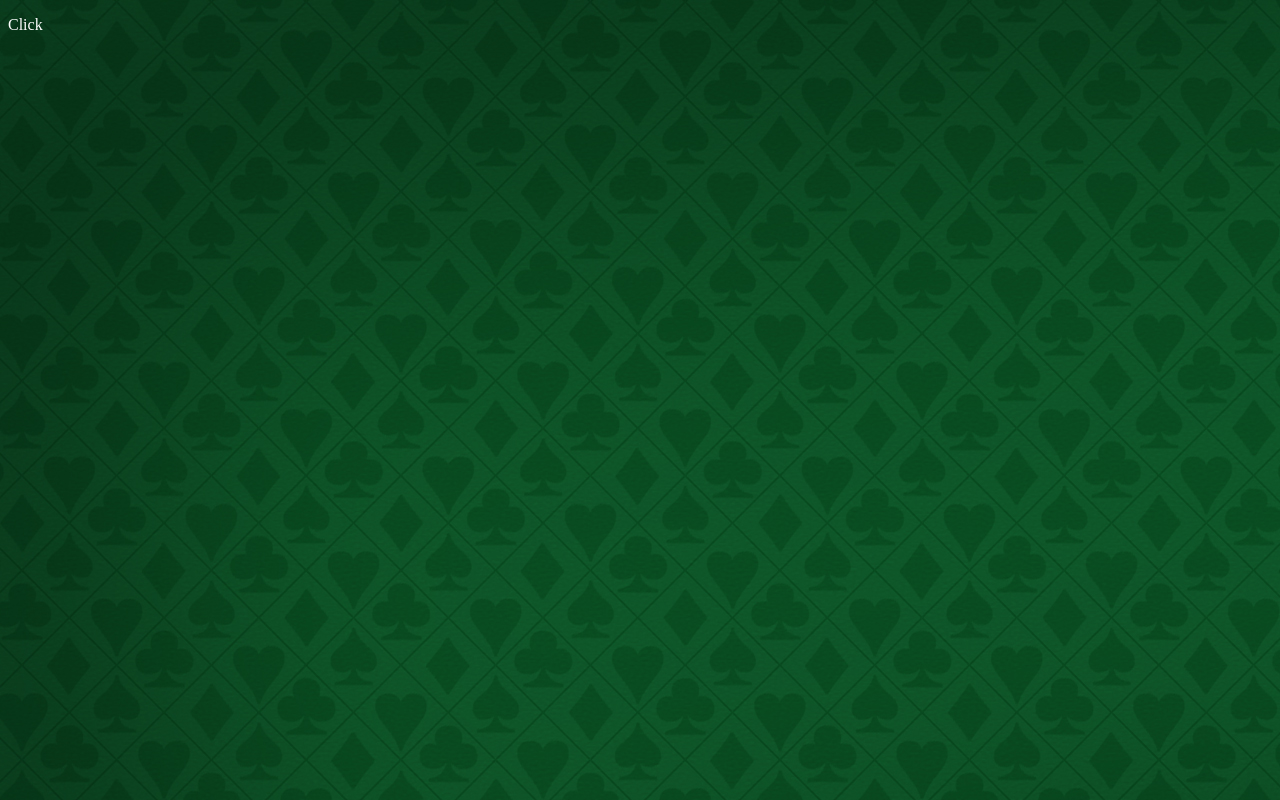
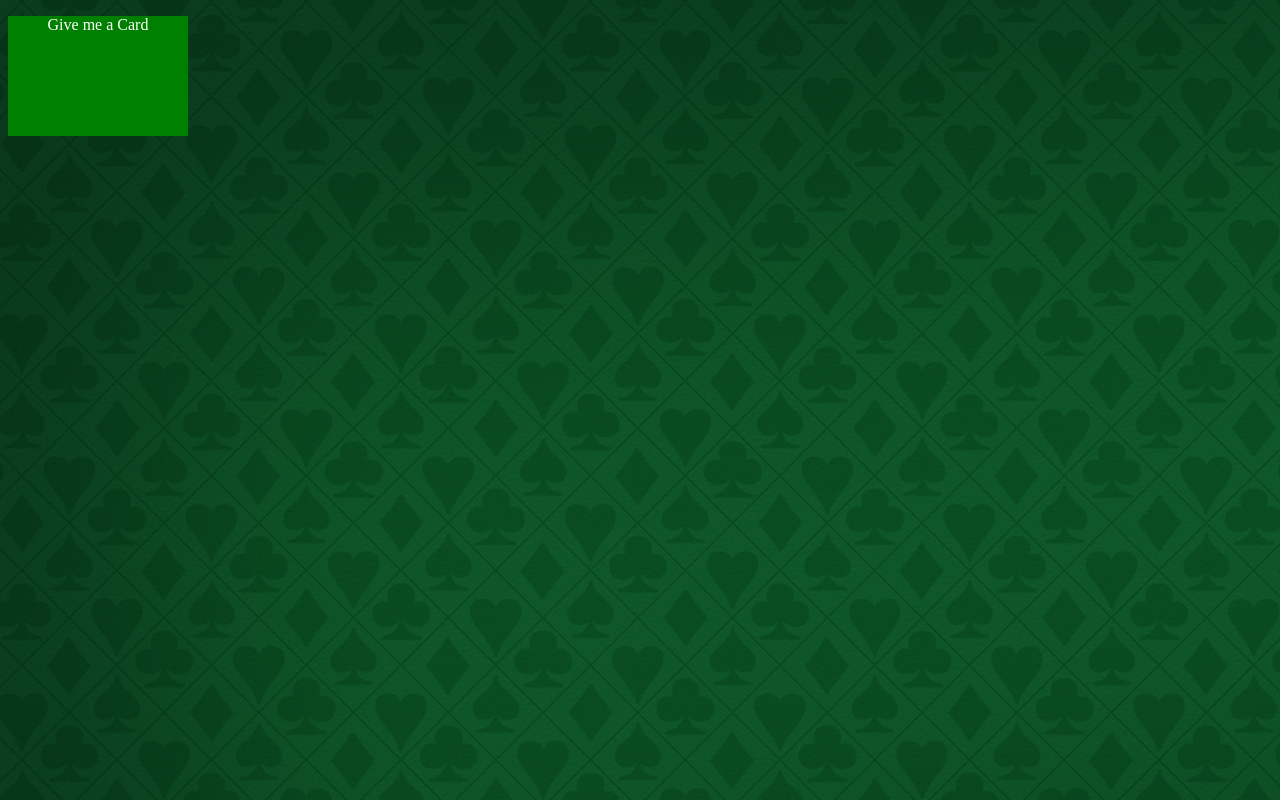
Before and after one commit to AdanaiL/Final-Project, a plain HTML site: page index.html in a window 1280 px wide. Drawn offline with Linux system fonts and the light colour scheme.

Commit message:
Some styling

```diff
--- a/index.html
+++ b/index.html
@@ -8,7 +8,7 @@
 </head>
 
 <body>
-    <p onclick="run()">Click</p>
+    <p onclick="run()">Give me a Card</p>
 
     <div id="card">
 
--- a/script.js
+++ b/script.js
@@ -3,8 +3,8 @@ function run() {
 }
 
 function getCard() {
-    var r = Math.floor(Math.random() * 10) + 1
+    var r = Math.floor(Math.random() * 13) + 1
     var suitArray = ("C", "D", "H", "S")
-    var randomSuit = Math.floor(Math.random() * 4) // 0 to 3
+    var randomSuit = Math.floor(Math.random() * 4)
     document.getElementById("card").insertAdjacentHTML("beforeend", "<img src=images/" + r + suitArray[randomSuit] + ".jpg>")
 }
--- a/style.css
+++ b/style.css
@@ -8,5 +8,9 @@
 }
 
 p{
+    text-align: center;
+    height: 120px;
+    width: 180px;
+    background-color: green;
     color: white;
 }
```
